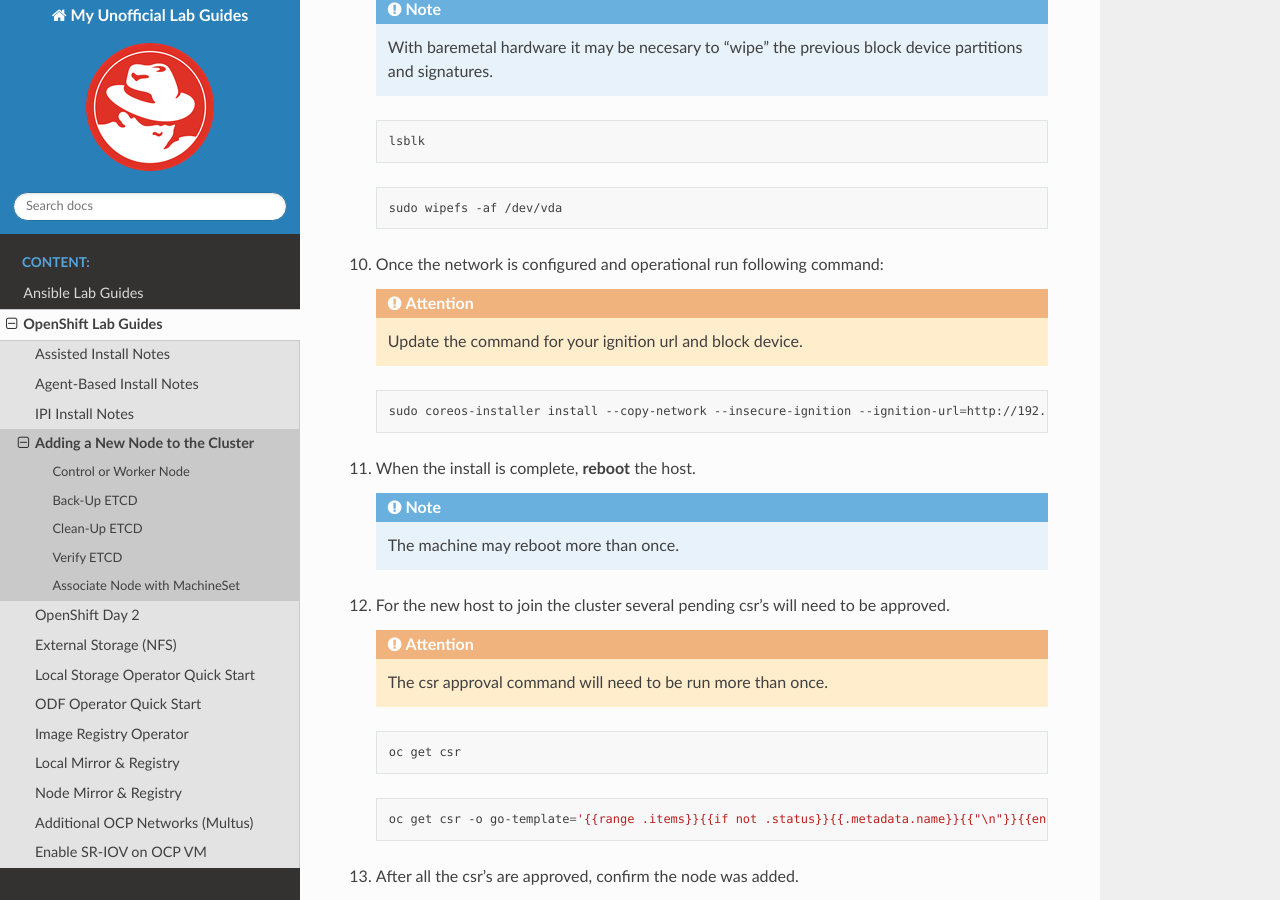
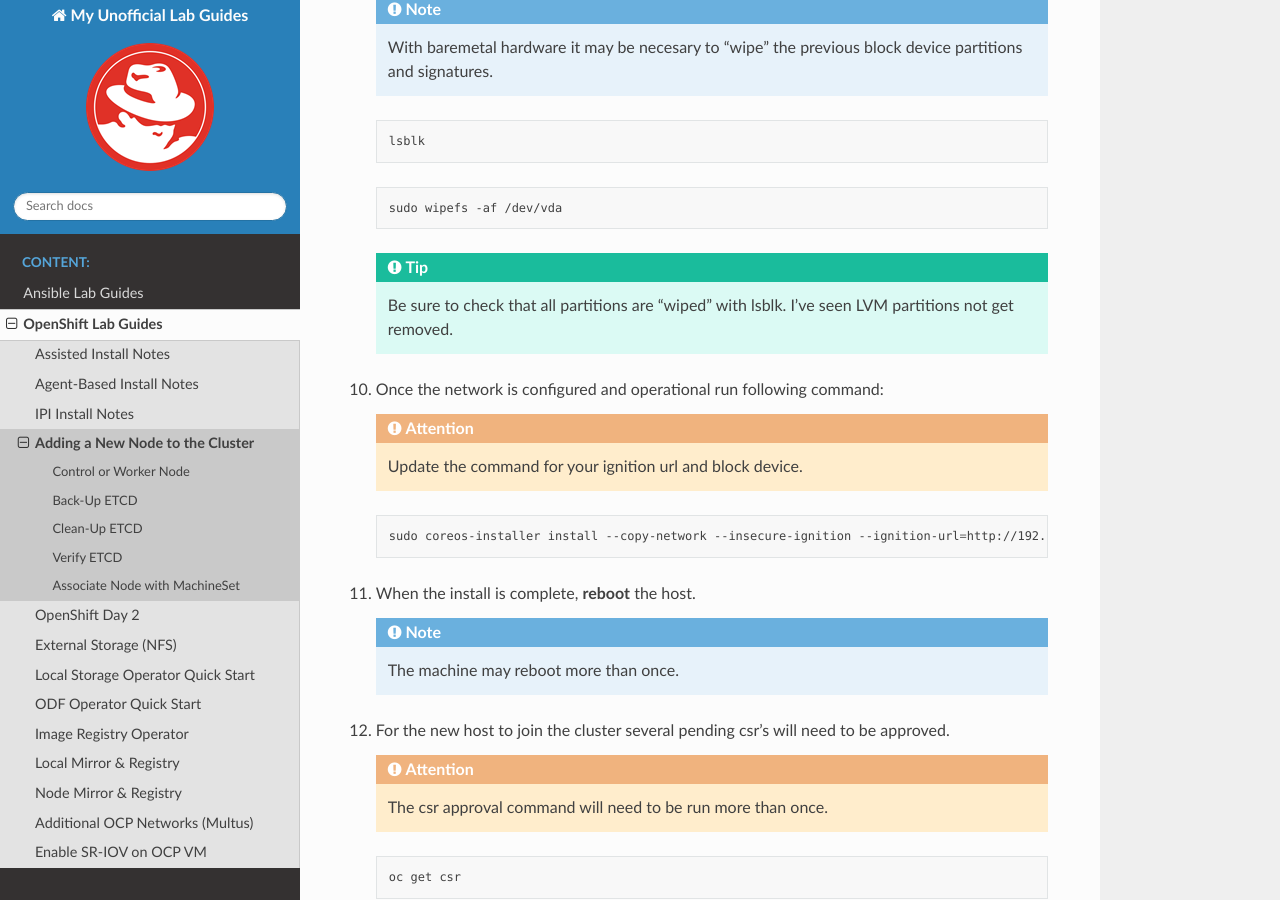
Before and after one commit to vtog/labGuides, a Sphinx documentation site: the page built from source/ocp/add-node.rst, in a window 1280 px wide and 900 px high, scrolled down 2139 px. Built offline with Sphinx 7.4.7 and the Read the Docs theme 2.0.0, drawn with Linux system fonts in a browser that asks for light colours; pages that are not in the unit, such as notebooks, are missing from menus.

Commit message:
tip on removing lvm partitions

```diff
--- a/source/ocp/add-node.rst
+++ b/source/ocp/add-node.rst
@@ -114,6 +114,9 @@
    .. code-block:: bash
 
       sudo wipefs -af /dev/vda
+
+   .. tip:: Be sure to check that all partitions are "wiped" with lsblk. I've
+      seen LVM partitions not get removed.
 
 #. Once the network is configured and operational run following command:
 
```
